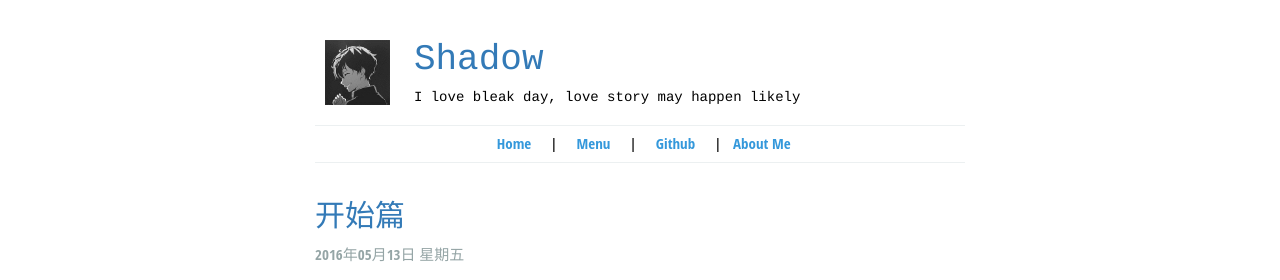
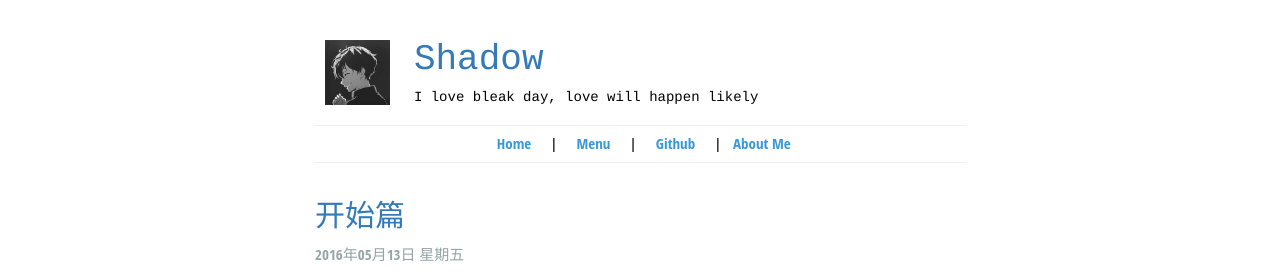
Before and after one commit to shadowJF/shadowjf.github.com, a Jekyll site: the page built from index.html, in a window 1280 px wide. Shown: the top 280 px of the page. Built offline with Jekyll 4.4.1, drawn with Linux system fonts in a browser that asks for light colours.

Commit message:
add pictures

```diff
--- a/_data/blog.yml
+++ b/_data/blog.yml
@@ -1,2 +1,2 @@
 title: Shadow
-description: I love bleak day, love story may happen likely
+description: I love bleak day, love will happen likely
```
Also changed, not shown: _assets/1.png (added), _assets/2.png (added), _assets/3.png (added).
